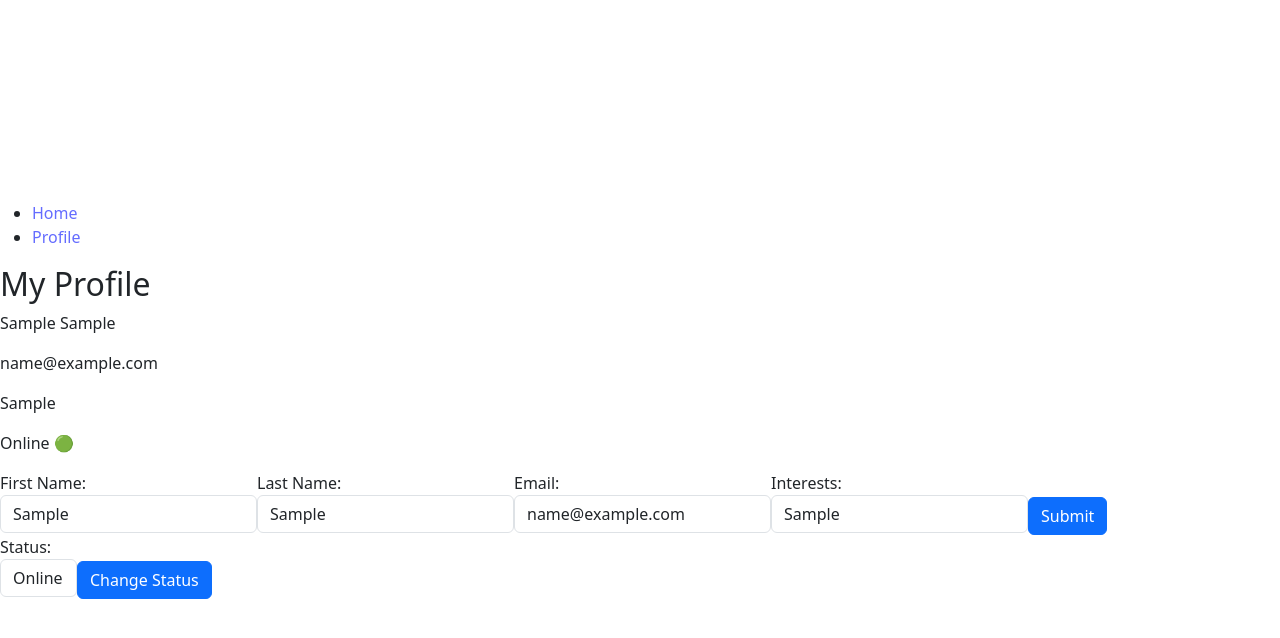
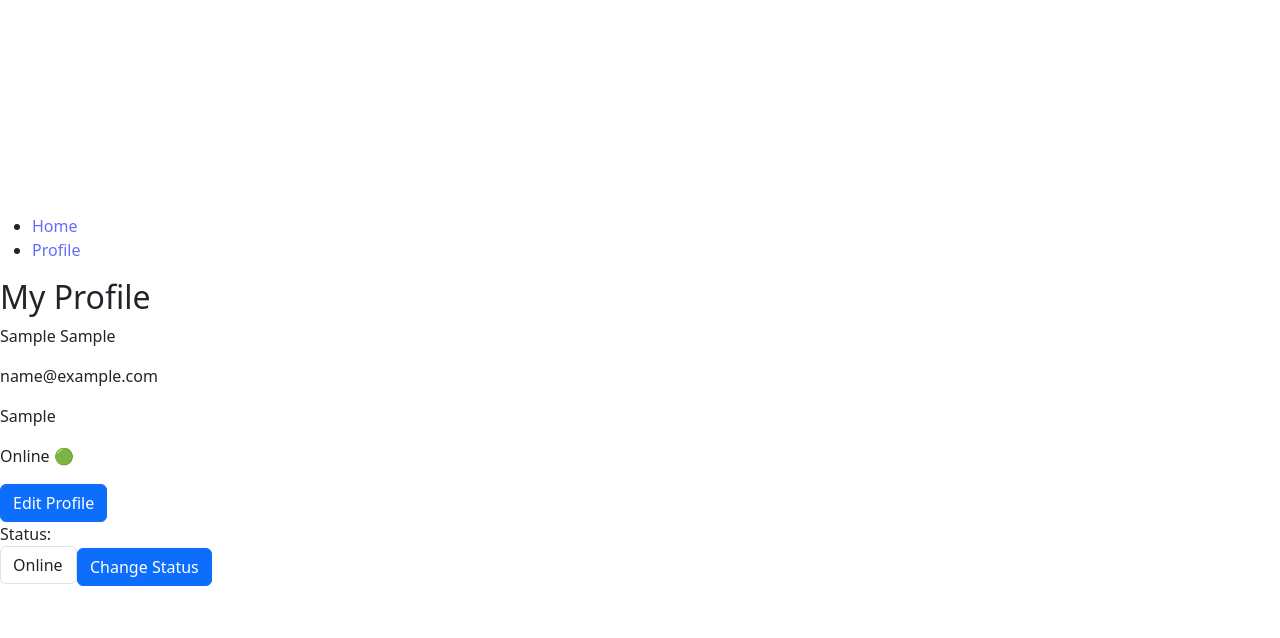
Before and after one commit to iHarmin/twitter-clone, a React (Vite) app in the folder frontend/: page /profile in a window 1280 px wide. Both pictures are taken after typing "Sample", "Sample", "name@example.com", "Sample" into the empty fields and a click on the input "Submit". Shown: the top 638 px of the page. Built offline with nearby package versions, Linux system fonts and the light colour scheme; no server answers.

Commit message:
feat: added functionality to prompt user to update profile on the first time they enter page

```diff
--- a/frontend/src/ProfilePage.tsx
+++ b/frontend/src/ProfilePage.tsx
@@ -17,6 +17,8 @@ function ProfilePage() {
   const [email, setEmail] = useState('');
   const [interests, setInterests] = useState('');
   const [status, setStatus] = useState('Online 🟢');
+  const [isFirstVisit, setIsFirstVisit] = useState(true);
+  const [isEditingProfile, setIsEditingProfile] = useState(false);
 
   const handleDetailsSubmit = async (event: React.FormEvent) => {
     event.preventDefault();
@@ -28,7 +30,6 @@ function ProfilePage() {
       email: email,
       interests: interests,
     });
-
 
     try {
       // Send the form data to the server
@@ -47,6 +48,10 @@ function ProfilePage() {
       console.error(error);
       alert('An error occurred while saving your profile changes.');
     }
+
+    // Set to false after the user has entered their details
+    setIsFirstVisit(false);
+    setIsEditingProfile(false);
   };
 
   const handleStatusChange = async (event: React.FormEvent) => {
@@ -87,6 +92,9 @@ function ProfilePage() {
         <p>{formData.status}</p>
       </div>
 
+      {(isFirstVisit || isEditingProfile) && (
+        <>
+          <h3>Please enter your personal information:</h3>
           <form onSubmit={handleDetailsSubmit}>
             <label>
               First Name:
@@ -114,11 +122,19 @@ function ProfilePage() {
             </label>
             <input type="submit" value="Submit" className="btn btn-primary"/>
           </form>
+        </>
+      )}
+
+      {!isFirstVisit && !isEditingProfile && (
+        <button onClick={() => setIsEditingProfile(true)}
+                className="btn btn-primary">Edit Profile</button>
+      )}
 
       <form onSubmit={handleStatusChange}>
         <label>
           Status:
-          <select value={status} onChange={e => setStatus(e.target.value)} className="form-control">
+          <select value={status} onChange={e => setStatus(e.target.value)}
+                  className="form-control">
             <option value="Online 🟢">Online</option>
             <option value="Offline ⚪">Offline</option>
             <option value="Busy 🔴">Busy</option>
```
Lines whose indentation alone changed are shown as unchanged.
